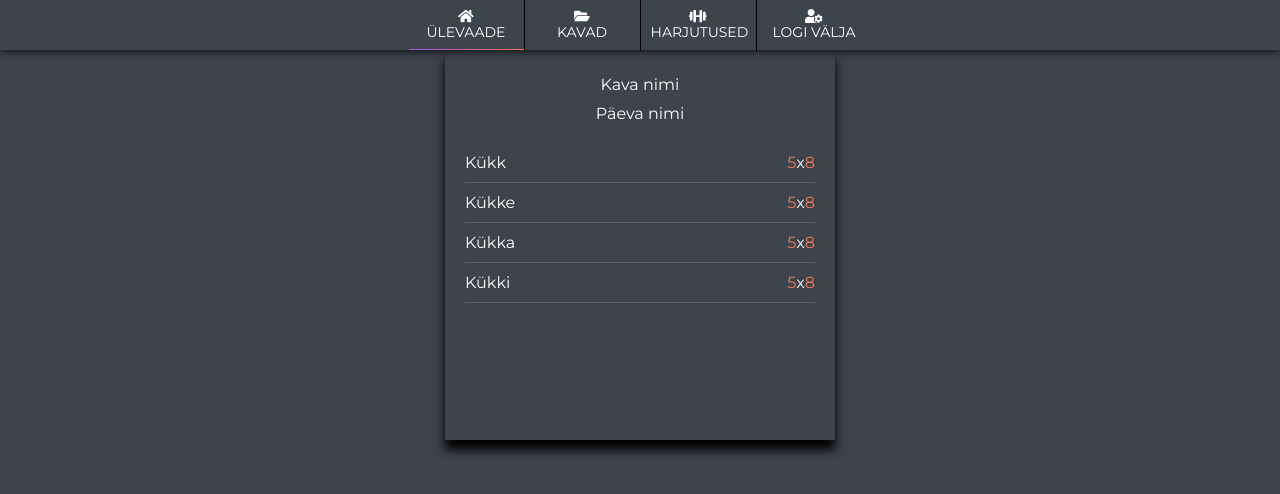
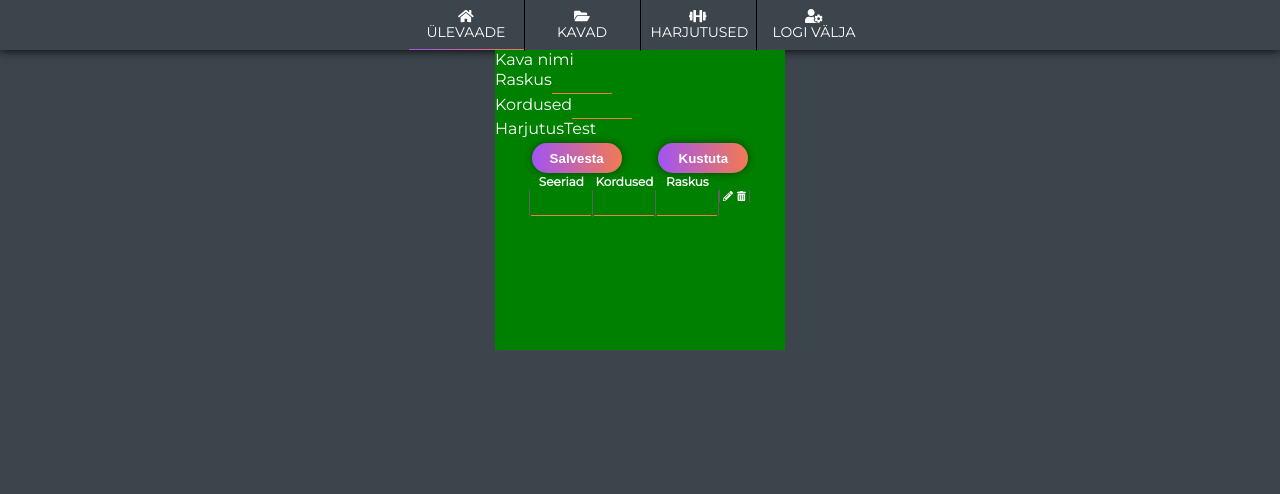
Before and after one commit to fredvunkiktkhk/fitfuture, a Vue app: page / in a window 1280 px wide. Shown: the top 494 px of the page. Built offline with nearby package versions, Linux system fonts and the light colour scheme.

Commit message:
#171472655 Workout diary component

```diff
--- a/src/components/AddWorkout/AddWorkout.vue
+++ b/src/components/AddWorkout/AddWorkout.vue
@@ -17,7 +17,7 @@
             </div>
             <button class="button-close" @click="$emit('childClick')"><font-awesome-icon class="icon" icon="times-circle" /></button>
             <WorkoutTable />
-            <SubmitButton />
+            <SubmitButton name="Lisa kava" />
         </form>
     </div>
 </template>
--- a/src/components/Home.vue
+++ b/src/components/Home.vue
@@ -1,6 +1,7 @@
 <template>
     <div class="container">
-        <WorkoutDiary />
+        <WorkoutDiary v-show="showEdit === true" @onEdit="showEdit" />
+        <WorkoutDiaryDetails />
         <div class="logo1">
 
         </div>
@@ -9,11 +10,22 @@
 
 <script>
     import WorkoutDiary from "./WorkoutDiary/WorkoutDiary.vue";
+    import WorkoutDiaryDetails from "./WorkoutDiary/WorkoutDiaryDetails";
 
     export default {
         name: "Home",
+        props: {
+          id: {
+              type: Number,
+          }
+        },
         components: {
-            WorkoutDiary,
+            WorkoutDiary, WorkoutDiaryDetails,
+        },
+        methods: {
+          showEdit(value) {
+              console.log(value);
+          }
         },
     }
 </script>
--- a/src/components/SubmitButton/SubmitButton.vue
+++ b/src/components/SubmitButton/SubmitButton.vue
@@ -1,14 +1,15 @@
 <template>
-    <button type="submit" class="submit">{{text}}</button>
+    <button type="submit" class="submit">{{ name }}</button>
 </template>
 
 <script>
     export default {
         name: "SubmitButton",
-        data: function () {
-            return {
-                text: 'Lisa kavasse'
-            }
+        props: {
+          name: {
+              type: String,
+              default: '',
+          }
         },
         methods: {
 
--- a/src/components/WorkoutDiary/WorkoutDiary.vue
+++ b/src/components/WorkoutDiary/WorkoutDiary.vue
@@ -3,18 +3,28 @@
         <div class="heading">Kava nimi</div>
         <div class="heading">Päeva nimi</div>
         <div class="data">
-            <ul v-for="item in data" v-bind:key="item.name">
+            <ul v-for="item in data" v-bind:key="item.id" @click="onEdit(item.id)">
                 <li class="name">{{item.name}}</li>
                 <li class="numbers">{{item.sets}}<p>x</p>{{item.reps}}</li>
             </ul>
         </div>
+        <div class="date">25.03.2020</div>
+
     </div>
 </template>
 
 <script>
+    // import WorkoutDiaryDetails from "./WorkoutDiaryDetails";
+
     export default {
         name: "WorkoutDiary",
+        components: {
+          // WorkoutDiaryDetails,
+        },
         props: {
+            id: {
+              type: Number,
+            },
             heading: {
                 type: String,
                 default: '',
@@ -31,17 +41,30 @@
                 type: Number,
                 default: 0,
             },
+            workoutDate: {
+              type: Date,
+              default: function () {
+                  new Date()
+              },
+            },
         },
         data: function () {
             return {
                 data: [
-                    {name: 'Kükk', sets: '5', reps: '8'},
-                    {name: 'Kükke', sets: '5', reps: '8'},
-                    {name: 'Kükka', sets: '5', reps: '8'},
-                    {name: 'Kükki', sets: '5', reps: '8'},
+                    {id: 0, name: 'Kükk', sets: '5', reps: '8'},
+                    {id: 1, name: 'Kükke', sets: '5', reps: '8'},
+                    {id: 2, name: 'Kükka', sets: '5', reps: '8'},
+                    {id: 3, name: 'Kükki', sets: '5', reps: '8'},
                 ],
+                isActive: false,
             }
-        }
+        },
+        methods: {
+            onEdit(id) {
+              this.$emit('onEdit', id)
+            },
+          // Peaks tulema kontroll, kas on tänane kuupäev siis näita seda kava.
+        },
     }
 </script>
 
@@ -55,10 +78,12 @@
         min-height: 350px;
         box-shadow: 0 10px 10px #000;
         padding: 20px;
+        margin-top: 50px;
     }
 
     .heading {
         padding: 5px;
+        border-bottom: 1px solid #F27A54;
     }
 
     .data {
@@ -72,6 +97,11 @@
         padding: 10px 0;
         margin: 0;
         border-bottom: 1px solid #5F6265;
+        cursor: pointer;
+
+        &:hover {
+            background: #5F6265;
+        }
     }
 
     li {
@@ -96,7 +126,7 @@
     }
     @media screen and (max-width: 767px) {
         .container {
-            max-width: 300px;
+            max-width: 310px;
         }
     }
 </style>
--- a/src/components/WorkoutDiary/WorkoutDiaryDetails.vue
+++ b/src/components/WorkoutDiary/WorkoutDiaryDetails.vue
@@ -0,0 +1,140 @@
+<template>
+    <div class="workout-details">
+        <div class="workout-details-header">Kava nimi</div>
+        <div>Raskus<input type="number"></div>
+        <div>Kordused<input type="number"></div>
+        <div>Harjutus{{ exerciseName }}</div>
+        <div class="action-buttons">
+            <SubmitButton name="Salvesta" />
+            <SubmitButton name="Kustuta" />
+        </div>
+        <div class="table-position">
+            <table>
+                <thead>
+                <tr>
+                    <th>Seeriad</th>
+                    <th>Kordused</th>
+                    <th>Raskus</th>
+                </tr>
+                </thead>
+                <tbody>
+                <tr>
+                    <td><input></td>
+                    <td><input></td>
+                    <td><input></td>
+                    <td class="img">
+                        <font-awesome-icon class="icon" icon="pencil-alt" />
+                        <font-awesome-icon class="icon" icon="trash-alt" />
+                    </td>
+                </tr>
+                </tbody>
+            </table>
+        </div>
+    </div>
+</template>
+
+<script>
+    import SubmitButton from "../SubmitButton/SubmitButton";
+
+    export default {
+        components: {
+          SubmitButton,
+        },
+        props: {
+            heading: {
+                type: String,
+                default: '',
+            },
+            exerciseName: {
+                type: String,
+                default: 'Test',
+            },
+            sets: {
+                type: Number,
+                default:  0,
+            },
+            reps: {
+                type: Number,
+                default: 0,
+            },
+            weight: {
+                type: Number,
+                default: 0,
+            }
+        },
+        methods: {
+
+        }
+    }
+</script>
+
+<style scoped lang="scss">
+    .workout-details {
+        width: 290px;
+        height: 300px;
+        background: green;
+        overflow: auto;
+    }
+
+    .table-position {
+        display: flex;
+        justify-content: center;
+    }
+
+    table {
+        border-collapse: collapse;
+    }
+
+    thead {
+        font-size: 12px;
+    }
+
+    td {
+        border-right: 1px solid #5F6265;
+        border-left: 1px solid #5F6265;
+    }
+
+    input {
+        width: 50px;
+        background: transparent;
+        border-bottom: 1px solid #F27A54;
+        border-right: 0;
+        border-left: 0;
+        border-top: 0;
+        padding: 5px;
+        margin: 0;
+        color: #FFF;
+        font-size: 12px;
+        outline: none;
+
+        &:hover {
+            background: rgba(255, 255, 255, 0.1);
+        }
+    }
+
+    .action-buttons {
+        display: flex;
+        justify-content: space-evenly;
+
+        & button {
+            width: 90px;
+            margin-top: 5px;
+        }
+    }
+
+    .img {
+        display: flex;
+        font-size: 10px;
+
+
+        .icon {
+            padding: 0 2px;
+        }
+    }
+
+    @media screen and (max-width: 767px) {
+        .container {
+            max-width: 310px;
+        }
+    }
+</style>
```
Also changed, not shown: src/components/AddWorkout/WorkoutTable.vue (+0 -17 lines).
